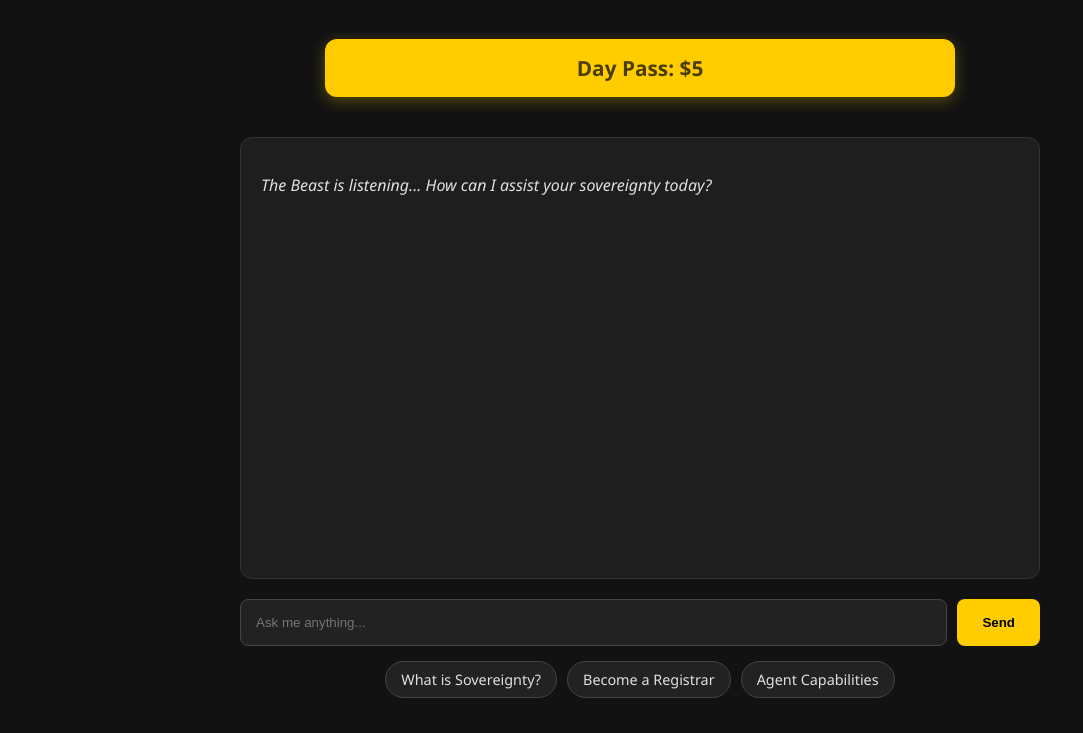
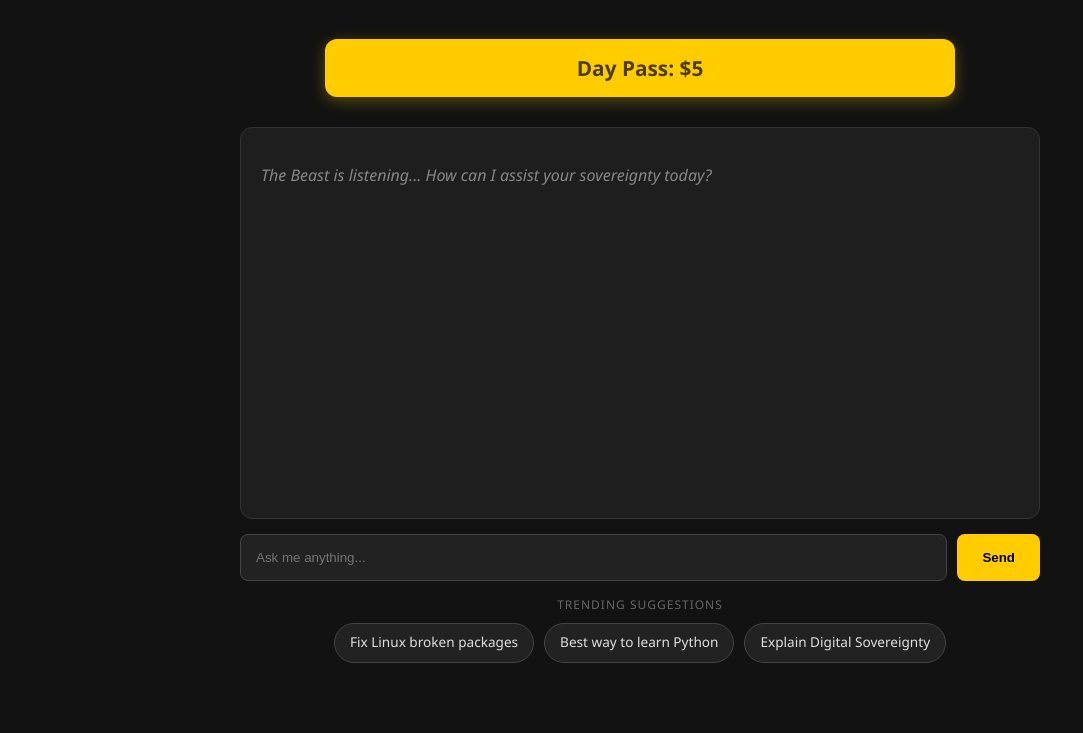
Before and after one commit to David4113y/alley-agent, a website: page templates/index.html in a window 1280 px wide. Shown: the part 67-800 px from the top of the page, without its empty margins (0-1083 px from the left). Drawn offline with Linux system fonts and the light colour scheme.

Commit message:
Update index.html

```diff
--- a/templates/index.html
+++ b/templates/index.html
@@ -9,6 +9,7 @@
             --primary-yellow: #ffcc00;
             --bg-dark: #121212;
             --text-light: #e0e0e0;
+            --accent-dark: #1e1e1e;
         }
 
         body {
@@ -61,7 +62,7 @@
             position: fixed;
             top: 65px;
             left: 20px;
-            background-color: #1e1e1e;
+            background-color: var(--accent-dark);
             min-width: 160px;
             border: 1px solid var(--primary-yellow);
             border-radius: 8px;
@@ -84,22 +85,22 @@
         .chat-container {
             width: 90%;
             max-width: 800px;
-            margin-top: 20px;
+            margin-top: 10px;
         }
 
         #chat-box {
-            height: 400px;
+            height: 350px;
             overflow-y: auto;
             border: 1px solid #333;
             padding: 20px;
             border-radius: 12px;
-            background: #1e1e1e;
+            background: var(--accent-dark);
+            margin-bottom: 15px;
         }
 
         .input-group {
             display: flex;
             gap: 10px;
-            margin-top: 20px;
         }
 
         input[type="text"] {
@@ -109,6 +110,11 @@
             border: 1px solid #444;
             background: #222;
             color: white;
+            outline: none;
+        }
+
+        input[type="text"]:focus {
+            border-color: var(--primary-yellow);
         }
 
         .send-btn {
@@ -120,13 +126,18 @@
             cursor: pointer;
         }
 
-        /* Prompt Suggestions */
-        .suggestions-container {
+        /* Prompt Suggestion Chips */
+        .suggestions-wrapper {
+            text-align: center;
+            margin-top: 15px;
+        }
+
+        .prompt-container {
             display: flex;
             gap: 10px;
-            margin-top: 15px;
             justify-content: center;
             flex-wrap: wrap;
+            min-height: 40px;
         }
 
         .suggestion-chip {
@@ -135,14 +146,21 @@
             border: 1px solid #444;
             padding: 8px 15px;
             border-radius: 20px;
-            font-size: 0.9rem;
+            font-size: 0.85rem;
             cursor: pointer;
-            transition: all 0.2s;
+            transition: all 0.3s ease;
+            animation: fadeIn 0.5s;
         }
 
         .suggestion-chip:hover {
             border-color: var(--primary-yellow);
             color: var(--primary-yellow);
+            background: #2a2a2a;
+        }
+
+        @keyframes fadeIn {
+            from { opacity: 0; transform: translateY(5px); }
+            to { opacity: 1; transform: translateY(0); }
         }
     </style>
 </head>
@@ -164,7 +182,7 @@
 
     <div class="chat-container">
         <div id="chat-box">
-            <p><i>The Beast is listening... How can I assist your sovereignty today?</i></p>
+            <p style="color: #888;"><i>The Beast is listening... How can I assist your sovereignty today?</i></p>
         </div>
 
         <div class="input-group">
@@ -172,10 +190,10 @@
             <button class="send-btn" id="send-button" onclick="handleSend()">Send</button>
         </div>
 
-        <div class="suggestions-container">
-            <div class="suggestion-chip" onclick="quickPrompt('Tell me about digital sovereignty')">What is Sovereignty?</div>
-            <div class="suggestion-chip" onclick="quickPrompt('How do I become a domain registrar?')">Become a Registrar</div>
-            <div class="suggestion-chip" onclick="quickPrompt('Explain the Alley Agent capabilities')">Agent Capabilities</div>
+        <div class="suggestions-wrapper">
+            <p style="font-size: 0.75rem; color: #666; margin-bottom: 10px; text-transform: uppercase; letter-spacing: 1px;">Trending Suggestions</p>
+            <div id="prompt-container" class="prompt-container">
+                </div>
         </div>
     </div>
 
@@ -189,7 +207,6 @@
             "Annual Sovereign: $200"
         ];
         let planIndex = 0;
-
         setInterval(() => {
             const textEl = document.getElementById('membership-text');
             textEl.style.opacity = 0;
@@ -200,32 +217,61 @@
             }, 500);
         }, 5000);
 
-        // 2. Menu Toggle Logic
+        // 2. Dynamic Prompt Suggestions (Top 20 Cycle)
+        const trendingPrompts = [
+            "How does AI work?", "Write a poem about coding", "Best way to learn Python",
+            "Explain Digital Sovereignty", "How to host a local LLM?", "Summarize the news",
+            "Create a workout plan", "Healthy dinner ideas", "How to use Cloudflare tunnels",
+            "What is the Beast AI?", "Write a business plan", "Top crypto trends 2026",
+            "How to be a domain registrar", "Fix Linux broken packages", "AI vs Human creativity",
+            "Explain quantum computing", "History of the internet", "Best games on Steam",
+            "How to secure a home server", "Future of open source"
+        ];
+
+        function updatePrompts() {
+            const container = document.getElementById('prompt-container');
+            container.innerHTML = '';
+            const shuffled = trendingPrompts.sort(() => 0.5 - Math.random());
+            const selected = shuffled.slice(0, 3);
+
+            selected.forEach(text => {
+                const div = document.createElement('div');
+                div.innerText = text;
+                div.className = 'suggestion-chip';
+                div.onclick = () => quickPrompt(text);
+                container.appendChild(div);
+            });
+        }
+        setInterval(updatePrompts, 8000);
+        updatePrompts();
+
+        // 3. UI Functionality
         function toggleMenu() {
             const dropdown = document.getElementById("myDropdown");
             dropdown.style.display = dropdown.style.display === "block" ? "none" : "block";
         }
 
-        // 3. Prompt Suggestion Logic
         function quickPrompt(text) {
             document.getElementById('chat-input').value = text;
             handleSend();
         }
 
-        // 4. Send Logic (Placeholder - connects to your backend)
         function handleSend() {
             const input = document.getElementById('chat-input');
-            const message = input.value;
+            const message = input.value.trim();
             if (!message) return;
 
             const chatBox = document.getElementById('chat-box');
-            chatBox.innerHTML += `<p><b>You:</b> ${message}</p>`;
+            chatBox.innerHTML += `<div style="margin-bottom:10px;"><b>You:</b> ${message}</div>`;
             input.value = '';
 
-            // Your existing AJAX/Fetch call to /chat would go here
+            // Auto-scroll to bottom
+            chatBox.scrollTop = chatBox.scrollHeight;
+
+            // Trigger your existing backend fetch here:
+            // fetch('/chat', { method: 'POST', body: JSON.stringify({prompt: message}) }) ...
         }
 
-        // Close menu if clicked outside
         window.onclick = function(event) {
             if (!event.target.matches('.menu-btn')) {
                 document.getElementById("myDropdown").style.display = "none";
```
